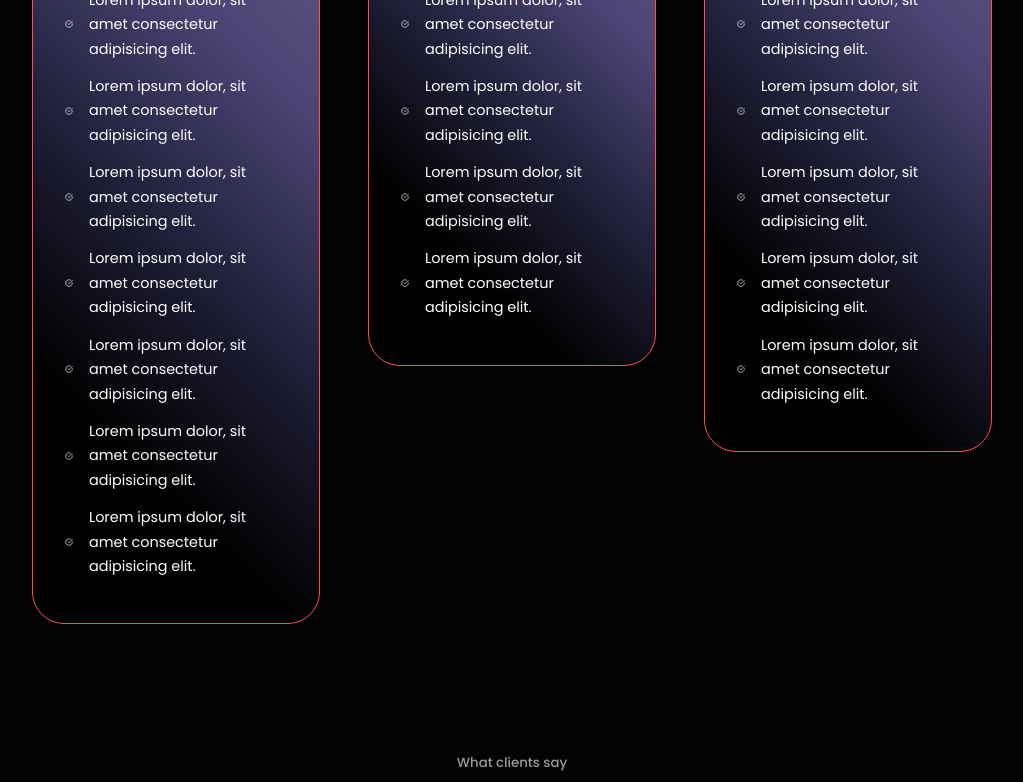
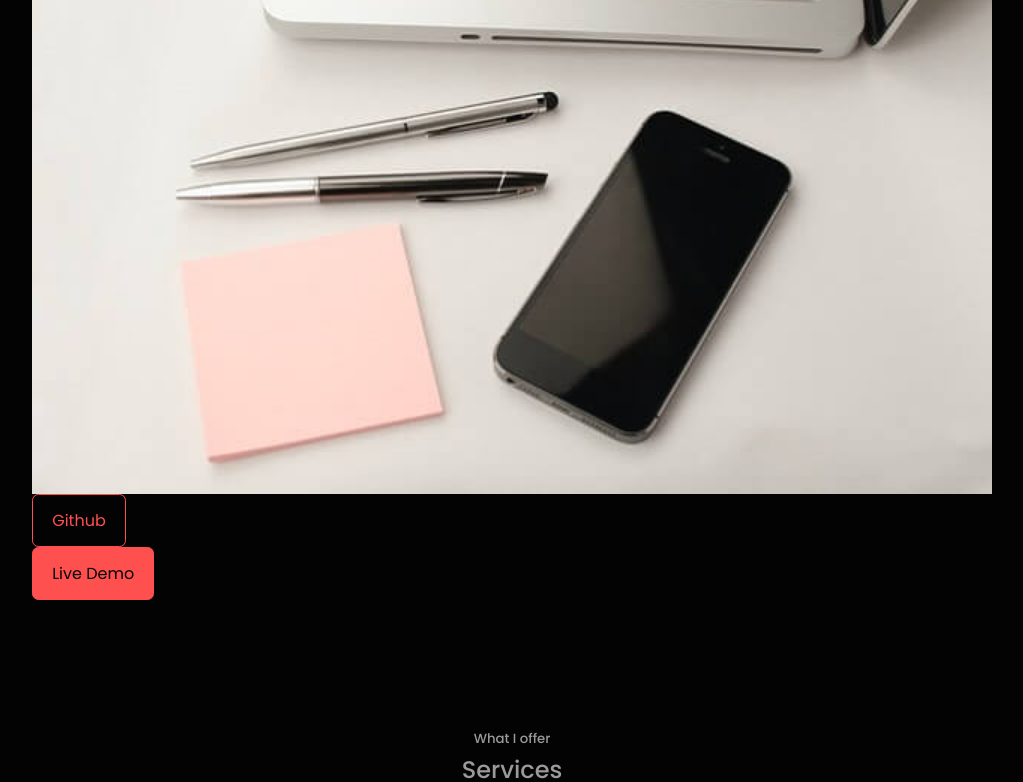
Before and after one commit to dev0cloo/portfolio, a React (Create React App) app: page / in a window 1280 px wide. Shown: the part 2590-3372 px from the top of the page, without its empty margins (128-1151 px from the left). Built offline with nearby package versions, Linux system fonts and the light colour scheme.

Commit message:
Edit Portfolio.jsx and Add New CTAs

```diff
--- a/src/components/CTA/CTA.jsx
+++ b/src/components/CTA/CTA.jsx
@@ -19,5 +19,21 @@ export const Talk = () => {
 }
 
 
+export const Github = () => {
+  return (
+    <div className='github'>
+        <a href='https://github.com' className='btn' target="_blank" rel="noreferrer">Github</a>
+    </div>
+  )
+}
+
+export const Demo = () => {
+  return (
+    <div className='demo'>
+        <a href='https://github.com' className='btn btn-primary' target="_blank" rel="noreferrer">Live Demo</a>
+    </div>
+  )
+}
+
 
 export default CTA
--- a/src/components/portfolio/Portfolio.jsx
+++ b/src/components/portfolio/Portfolio.jsx
@@ -1,10 +1,33 @@
 import React from "react";
 import "./Portfolio.css";
+import { Github, Demo } from "../CTA/CTA";
+import IMG1 from "../../assets/work1.jpg";
+import IMG2 from "../../assets/work2.jpg";
+import IMG3 from "../../assets/work3.jpg";
+import IMG4 from "../../assets/work4.jpg";
+import IMG5 from "../../assets/work5.jpg";
+
 
 const Portfolio = () => {
-  return <section id="portfolio">
-
-  </section>;
+  return (
+    <section id="portfolio">
+      <h5>My Recent Works</h5>
+      <h2>Portfolio</h2>
+      <div className="container portfolio__container">
+        <article className="portfolio__item">
+          <div className="portfolio__item-image">
+            <img src={IMG1} alt="work1" />
+          </div>
+          <h3 className="portfolio__item-title"></h3>
+          <p className="portfolio__item-details"></p>
+          <div className="portfolio__item-cta">
+            <Github />
+            <Demo />
+          </div>
+        </article>
+      </div>
+    </section>
+  );
 };
 
 export default Portfolio;
```
